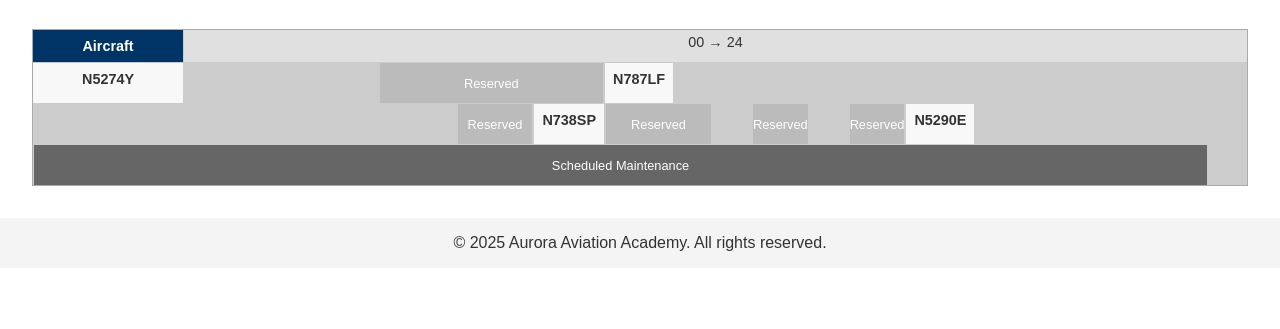
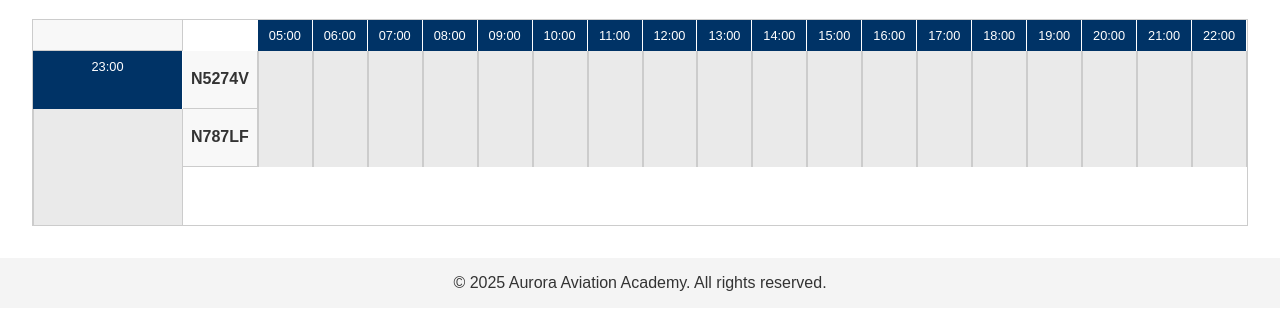
Before and after one commit to kellensnider/Aurora-Aviation-Academy, a plain HTML site: page schedule.html in a window 1280 px wide. Shown: the part 153-482 px from the top of the page. Drawn offline with Linux system fonts and the light colour scheme.

Commit message:
added JS backend for scheduling

```diff
--- a/css/style.css
+++ b/css/style.css
@@ -39,65 +39,64 @@ body {
 
 .schedule-page {
   padding: 2rem;
+  font-family: sans-serif;
 }
 
 .scheduler {
   display: grid;
-  grid-template-columns: 150px repeat(24, 1fr);
-  gap: 1px;
-  margin-top: 2rem;
-  background-color: #ccc;
-  border: 1px solid #aaa;
-  font-size: 0.9rem;
+  grid-template-columns: 150px repeat(19, 1fr);
+  border: 1px solid #ccc;
 }
 
-.time-row {
+.aircraft-label {
+  background-color: #f8f8f8;
+  padding: 0.5rem;
+  font-weight: bold;
+  display: flex;
+  align-items: center;
+  justify-content: center;
+  border-bottom: 1px solid #ccc;
+  border-right: 1px solid #ccc;
+}
+
+#hour-header {
   display: contents;
 }
 
-.aircraft-name-header {
-  background-color: #003366;
-  color: white;
-  padding: 0.5rem;
-  font-weight: bold;
-  text-align: center;
-}
-
-.hour {
-  background-color: #e0e0e0;
-  grid-column: span 24;
-  text-align: center;
-  padding: 0.25rem;
+#hour-header::before {
+  content: "";
 }
 
 .schedule-row {
   display: contents;
 }
 
-.aircraft-name {
-  background-color: #f8f8f8;
-  padding: 0.5rem;
-  text-align: center;
-  font-weight: 600;
+.hour-blocks {
+  display: contents;
 }
 
-.time-slot {
-  background-color: #e6e6e6;
-  height: 40px;
+.hour-block {
   border-left: 1px solid #ccc;
   border-right: 1px solid #ccc;
-  display: flex;
-  align-items: center;
-  justify-content: center;
+  height: 50px;
+  background-color: #eaeaea;
+  cursor: pointer;
+  text-align: center;
+  padding-top: 0.5rem;
   font-size: 0.8rem;
+  user-select: none;
 }
 
-.reserved {
-  background-color: #bbb;
+.hour-block.reserved {
+  background-color: #888;
   color: white;
 }
 
-.maintenance {
-  background-color: #666;
+#hour-header .hour-label {
+  padding: 0.5rem;
+  text-align: center;
+  font-size: 0.8rem;
+  background-color: #003366;
   color: white;
+  border-right: 1px solid #fff;
 }
--- /dev/null
+++ b/js/schedule.js
@@ -0,0 +1,27 @@
+// Setup hours: 05 to 23
+const hours = Array.from({ length: 19 }, (_, i) => (i + 5).toString().padStart(2, '0'));
+
+// Generate top hour labels
+const header = document.getElementById('hour-header');
+hours.forEach(hour => {
+  const div = document.createElement('div');
+  div.classList.add('hour-label');
+  div.textContent = `${hour}:00`;
+  header.appendChild(div);
+});
+
+// Generate blocks for each aircraft row
+document.querySelectorAll('.hour-blocks').forEach(container => {
+  hours.forEach(hour => {
+    const div = document.createElement('div');
+    div.classList.add('hour-block');
+    div.dataset.hour = hour;
+
+    div.addEventListener('click', () => {
+      div.classList.toggle('reserved');
+      div.textContent = div.classList.contains('reserved') ? 'Reserved' : '';
+    });
+
+    container.appendChild(div);
+  });
+});
--- a/schedule.html
+++ b/schedule.html
@@ -7,8 +7,6 @@
   <link rel="stylesheet" href="css/style.css" />
 </head>
 <body>
-
-  <!-- Navigation Bar -->
   <header>
     <nav class="navbar">
       <div class="nav-brand">Aurora Aviation Academy</div>
@@ -22,41 +20,26 @@
     </nav>
   </header>
 
-  <!-- Main Content -->
   <main class="schedule-page">
     <h1>Schedule for Saturday, May 31, 2025</h1>
 
+    <!-- Hour header row -->
     <div class="scheduler">
-      <div class="time-row">
-        <div class="aircraft-name-header">Aircraft</div>
-        <!-- Hours 00 to 23 -->
-        <div class="hour" style="grid-column: span 24;">00 → 24</div>
+      <div class="aircraft-label"></div>
+      <!-- Hours: 05 to 23 -->
+      <!-- JS generates 19 columns -->
+      <div id="hour-header"></div>
+
+      <!-- N5274V Row -->
+      <div class="schedule-row">
+        <div class="aircraft-label">N5274V</div>
+        <div class="hour-blocks" data-aircraft="N5274V"></div>
       </div>
 
-      <!-- Aircraft Row: N5274Y -->
+      <!-- N787LF Row -->
       <div class="schedule-row">
-        <div class="aircraft-name">N5274Y</div>
-        <div class="time-slot reserved" style="grid-column: 7 / 12;">Reserved</div>
-      </div>
-
-      <!-- Aircraft Row: N787LF -->
-      <div class="schedule-row">
-        <div class="aircraft-name">N787LF</div>
-        <div class="time-slot reserved" style="grid-column: 9 / 11;">Reserved</div>
-      </div>
-
-      <!-- Aircraft Row: N738SP -->
-      <div class="schedule-row">
-        <div class="aircraft-name">N738SP</div>
-        <div class="time-slot reserved" style="grid-column: 12 / 14;">Reserved</div>
-        <div class="time-slot reserved" style="grid-column: 15 / 16;">Reserved</div>
-        <div class="time-slot reserved" style="grid-column: 17 / 18;">Reserved</div>
-      </div>
-
-      <!-- Aircraft Row: N5290E (Maintenance) -->
-      <div class="schedule-row">
-        <div class="aircraft-name">N5290E</div>
-        <div class="time-slot maintenance" style="grid-column: 1 / 25;">Scheduled Maintenance</div>
+        <div class="aircraft-label">N787LF</div>
+        <div class="hour-blocks" data-aircraft="N787LF"></div>
       </div>
     </div>
   </main>
@@ -65,5 +48,6 @@
     &copy; 2025 Aurora Aviation Academy. All rights reserved.
   </footer>
 
+  <script src="js/schedule.js"></script>
 </body>
 </html>
```
